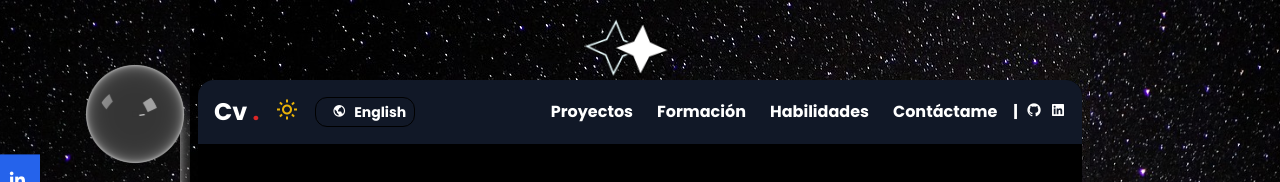
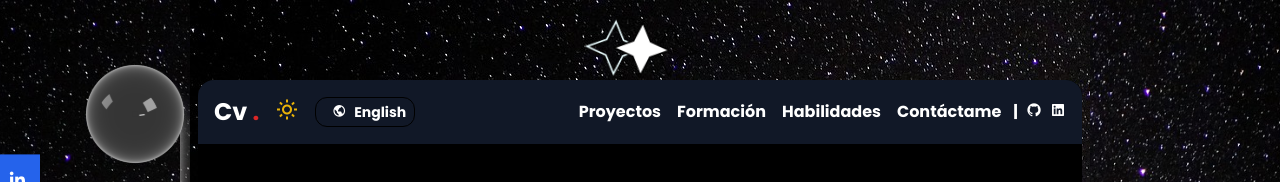
Before and after one commit to cesar-velazquez/MiSitioVersion3, a React (Vite) app: page / in a window 1280 px wide. Shown: the top 182 px of the page. Built offline with nearby package versions, Linux system fonts and the light colour scheme; what tailwindcss-animated would draw is missing.

Commit message:
update NavBar

```diff
--- a/src/Components/NavBar.jsx
+++ b/src/Components/NavBar.jsx
@@ -3,6 +3,7 @@ import React, { useEffect, useState } from 'react'
 import ScrollReveal from 'scrollreveal';
 import { t } from 'i18next';
 import { Link } from 'react-router-dom';
+import './css/NavBar.css'
 
 const NavBar = ({ handleChangeMode, isDark, handleChangeLanguage }) => {
     const [isOpen, setIsOpen] = useState(false)
@@ -35,7 +36,7 @@ dark:bg-[#F5ECD7]  */}
         '>
 
                 <nav className='text-2xl dark:text-black flex items-center gap-4'>
-                    <Link to={'/'} >Cv <span className='text-red-600 text-2xl' >.</span></Link>
+                    <Link className='hover:scale-95' to={'/'} >Cv <span className='text-red-600 text-2xl' >.</span></Link>
                     <div className='flex items-center gap-4'>
                         <li className='hidden md:block list-none' onClick={handleChangeMode}>
                             {
@@ -111,10 +112,10 @@ dark:bg-[#F5ECD7]  */}
                         <ul className='hidden md:block dark:text-black transition-colors duration-1000 '>
                             <div className='flex gap-2'>
                                 <div className='flex gap-2 '>
-                                    <li className='hover:scale-105 '><Link className='transition-colors duration-500 hover:bg-gray-700 p-2 hover:rounded-lg dark:hover:bg-[#f6e9ca]' to={'Projects'}>{t('Projects')}</Link></li>
-                                    <li className='hover:scale-105 '><Link className='transition-colors duration-500 hover:bg-gray-700 p-2 hover:rounded-lg dark:hover:bg-[#f6e9ca]' to={'Formation'}>{t('formation')}</Link></li>
-                                    <li className='hover:scale-105 '><Link className='transition-colors duration-500 hover:bg-gray-700 p-2 hover:rounded-lg dark:hover:bg-[#f6e9ca]' to={'Skills'}>{t('Skills')}</Link></li>
-                                    <li className='hover:scale-105 '><Link className='transition-colors duration-500 hover:bg-gray-700 p-2 hover:rounded-lg dark:hover:bg-[#f6e9ca]' to={'contact'}>{t('Contact')}</Link></li>
+                                    <li className='hover:scale-105 '><Link className='hover:transition-colors hover:duration-500 hover:bg-gray-700 p-1 hover:rounded-lg dark:hover:bg-[#f6e9ca]' to={'Projects'}>{t('Projects')}</Link></li>
+                                    <li className='hover:scale-105 '><Link className='hover:transition-colors hover:duration-500 hover:bg-gray-700 p-1 hover:rounded-lg dark:hover:bg-[#f6e9ca]' to={'Formation'}>{t('formation')}</Link></li>
+                                    <li className='hover:scale-105 '><Link className='hover:transition-colors hover:duration-500 hover:bg-gray-700 p-1 hover:rounded-lg dark:hover:bg-[#f6e9ca]' to={'Skills'}>{t('Skills')}</Link></li>
+                                    <li className='hover:scale-105 '><Link className='hover:transition-colors hover:duration-500 hover:bg-gray-700 p-1 hover:rounded-lg dark:hover:bg-[#f6e9ca]' to={'contact'}>{t('Contact')}</Link></li>
                                 </div>
                                 <span> | </span>
                                 <div className='flex gap-2 animate-pulse'>
--- a/src/Components/css/NavBar.css
+++ b/src/Components/css/NavBar.css
@@ -1,3 +1,3 @@
 .duration{
-    animation-duration: 1ms;
+    animation-duration: 5s;
 }
```
